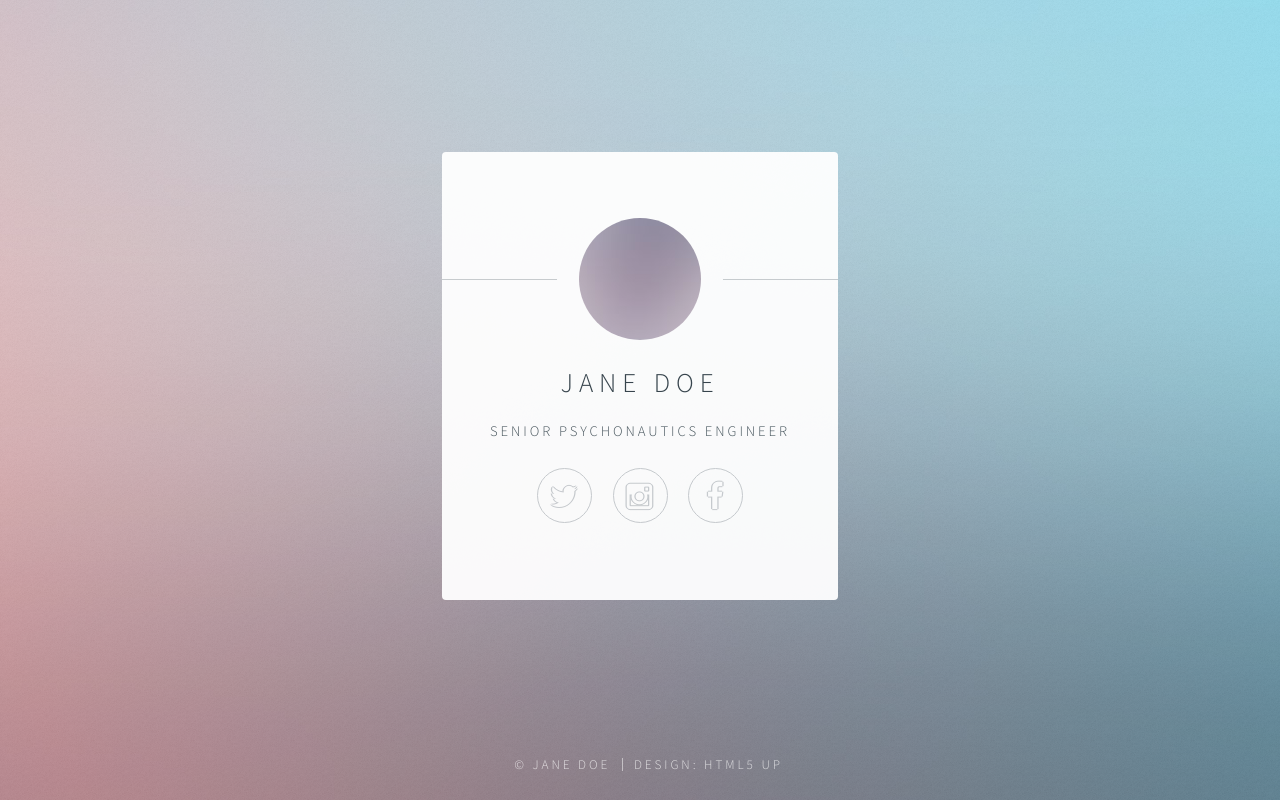
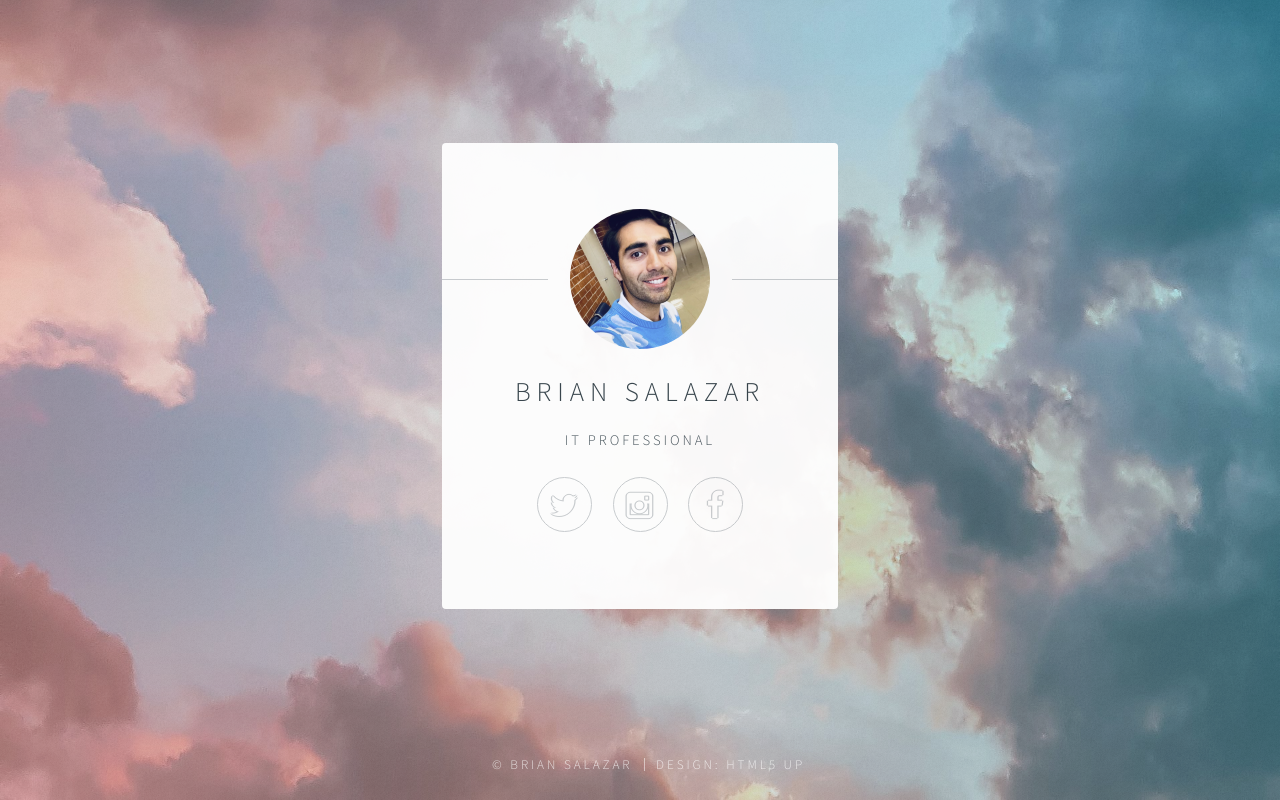
Before and after one commit to briansalazar-tech/100DaysofCode-CourseProjects, a Flask app: page / in a window 1280 px wide. Run offline with Flask 3, Linux system fonts and the light colour scheme.

Commit message:
Modify index.html to render assets

```diff
--- a/Day56-NameCardSite/templates/index.html
+++ b/Day56-NameCardSite/templates/index.html
@@ -6,14 +6,14 @@
 -->
 <html>
 	<head>
-		<title>Identity by HTML5 UP</title>
+		<title>Brian Salazar</title>
 		<meta charset="utf-8" />
 		<meta name="viewport" content="width=device-width, initial-scale=1" />
 		<!--[if lte IE 8]><script src="assets/js/html5shiv.js"></script><![endif]-->
-		<link rel="stylesheet" href="assets/css/main.css" />
+		<link rel="stylesheet" href="../static/assets/css/main.css" />
 		<!--[if lte IE 9]><link rel="stylesheet" href="assets/css/ie9.css" /><![endif]-->
 		<!--[if lte IE 8]><link rel="stylesheet" href="assets/css/ie8.css" /><![endif]-->
-		<noscript><link rel="stylesheet" href="assets/css/noscript.css" /></noscript>
+		<noscript><link rel="stylesheet" href="../static/assets/css/noscript.css" /></noscript>
 	</head>
 	<body class="is-loading">
 
@@ -23,9 +23,9 @@
 				<!-- Main -->
 					<section id="main">
 						<header>
-							<span class="avatar"><img src="images/avatar.jpg" alt="" /></span>
-							<h1>Jane Doe</h1>
-							<p>Senior Psychonautics Engineer</p>
+							<span class="avatar"><img src="../static/images/headshot.png" alt="headshot image" /></span>
+							<h1>Brian Salazar</h1>
+							<p>IT Professional</p>
 						</header>
 						<!--
 						<hr />
@@ -76,7 +76,7 @@
 				<!-- Footer -->
 					<footer id="footer">
 						<ul class="copyright">
-							<li>&copy; Jane Doe</li>
+							<li>&copy; Brian Salazar</li>
 							<li>Design: <a href="http://html5up.net">HTML5 UP</a></li>
 						</ul>
 					</footer>
```
Also changed, not shown: Day56-NameCardSite/static/images/bg.jpg, Day56-NameCardSite/static/images/headshot.png.
